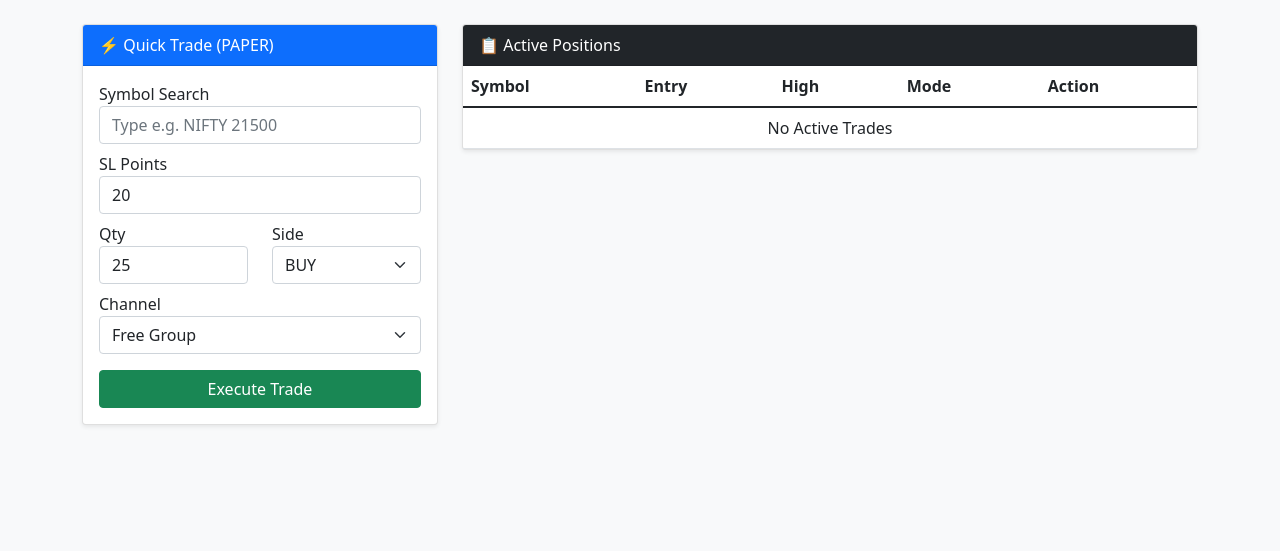
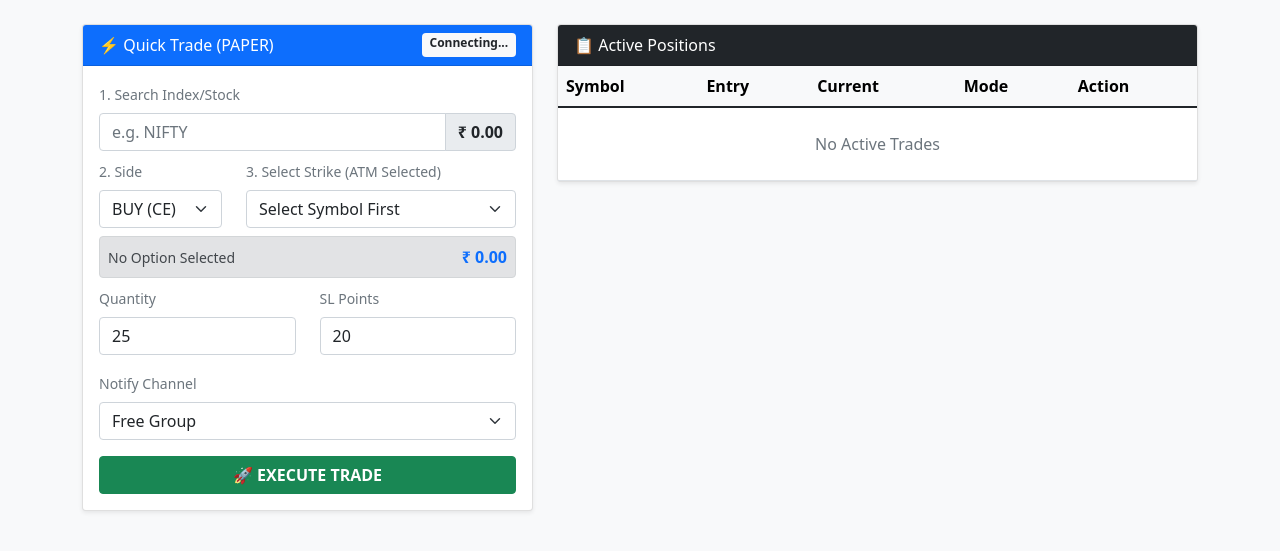
Before and after one commit to rajd1005/DhanAlgoWeb, a Flask app: page / in a window 1280 px wide. Shown: the part 56-607 px from the top of the page. Run offline with Flask 3, Linux system fonts and the light colour scheme.

Commit message:
Update index.html

```diff
--- a/templates/index.html
+++ b/templates/index.html
@@ -1,42 +1,63 @@
 {% extends "base.html" %}
 {% block content %}
 <div class="row">
-    <div class="col-md-4 mb-3">
+    <div class="col-md-5 mb-3">
         <div class="card shadow-sm">
-            <div class="card-header bg-primary text-white">⚡ Quick Trade ({{ mode }})</div>
+            <div class="card-header bg-primary text-white d-flex justify-content-between">
+                <span>⚡ Quick Trade ({{ mode }})</span>
+                <span id="apiStatus" class="badge bg-light text-dark">Connecting...</span>
+            </div>
             <div class="card-body">
                 <form action="/trade" method="POST" autocomplete="off">
 
-                    <div class="mb-2">
-                        <label>Symbol Search</label>
-                        <input type="text" id="symInput" class="form-control" placeholder="Type e.g. NIFTY 21500" required>
-                        <div id="suggestions" class="list-group position-absolute w-100" style="z-index:1000"></div>
+                    <div class="mb-2 position-relative">
+                        <label class="form-label text-muted small">1. Search Index/Stock</label>
+                        <div class="input-group">
+                            <input type="text" id="symInput" class="form-control" placeholder="e.g. NIFTY">
+                            <span class="input-group-text fw-bold" id="spotLtp">₹ 0.00</span>
+                        </div>
+                        <div id="suggestions" class="list-group position-absolute w-100 shadow" style="z-index:1000"></div>
 
-                        <input type="hidden" name="symbol" id="realSymbol">
-                        <input type="hidden" name="security_id" id="realSecId">
-                    </div>
-
-                    <div class="mb-2">
-                        <label>SL Points</label>
-                        <input type="number" name="sl" class="form-control" value="20" required>
+                        <input type="hidden" id="underlyingSymbol">
                     </div>
 
                     <div class="row mb-2">
-                        <div class="col">
-                            <label>Qty</label>
-                            <input type="number" name="qty" class="form-control" value="25">
+                        <div class="col-4">
+                            <label class="form-label text-muted small">2. Side</label>
+                            <select name="direction" id="sideSelect" class="form-select">
+                                <option value="BUY">BUY (CE)</option>
+                                <option value="SELL">SELL (PE)</option>
+                            </select>
                         </div>
-                        <div class="col">
-                            <label>Side</label>
-                            <select name="direction" class="form-select">
-                                <option value="BUY">BUY</option>
-                                <option value="SELL">SELL</option>
+                        <div class="col-8">
+                            <label class="form-label text-muted small">3. Select Strike (ATM Selected)</label>
+                            <select id="strikeSelect" class="form-select">
+                                <option value="">Select Symbol First</option>
                             </select>
                         </div>
                     </div>
 
+                    <div class="alert alert-secondary p-2 mb-2 d-flex justify-content-between align-items-center">
+                        <small id="optName">No Option Selected</small>
+                        <strong id="optLtp" class="text-primary">₹ 0.00</strong>
+                    </div>
+
+                    <input type="hidden" name="final_security_id" id="finalSecId">
+                    <input type="hidden" name="final_symbol_name" id="finalSymName">
+
+                    <div class="row mb-3">
+                        <div class="col">
+                            <label class="form-label text-muted small">Quantity</label>
+                            <input type="number" name="qty" class="form-control" value="25">
+                        </div>
+                        <div class="col">
+                            <label class="form-label text-muted small">SL Points</label>
+                            <input type="number" name="sl" class="form-control" value="20">
+                        </div>
+                    </div>
+
                     <div class="mb-3">
-                        <label>Channel</label>
+                        <label class="form-label text-muted small">Notify Channel</label>
                         <select name="channel" class="form-select">
                             {% for c in channels %}
                             <option value="{{ c }}">{{ c }}</option>
@@ -44,22 +65,22 @@
                         </select>
                     </div>
 
-                    <button class="btn btn-success w-100">Execute Trade</button>
+                    <button class="btn btn-success w-100 fw-bold">🚀 EXECUTE TRADE</button>
                 </form>
             </div>
         </div>
     </div>
 
-    <div class="col-md-8">
+    <div class="col-md-7">
         <div class="card shadow-sm">
             <div class="card-header bg-dark text-white">📋 Active Positions</div>
             <div class="table-responsive">
-                <table class="table table-hover mb-0">
-                    <thead>
+                <table class="table table-hover mb-0 align-middle">
+                    <thead class="table-light">
                         <tr>
                             <th>Symbol</th>
                             <th>Entry</th>
-                            <th>High</th>
+                            <th>Current</th>
                             <th>Mode</th>
                             <th>Action</th>
                         </tr>
@@ -67,7 +88,12 @@
                     <tbody>
                         {% for id, t in trades.items() %}
                         <tr>
-                            <td>{{ t.symbol }}<br><small class="text-muted">{{ t.direction }}</small></td>
+                            <td>
+                                <strong>{{ t.symbol }}</strong><br>
+                                <span class="badge bg-{{ 'success' if t.direction=='BUY' else 'danger' }}">
+                                    {{ t.direction }}
+                                </span>
+                            </td>
                             <td>{{ t.entry_price }}</td>
                             <td>{{ t.max_price }}</td>
                             <td>
@@ -77,12 +103,12 @@
                             </td>
                             <td>
                                 {% if t.mode == 'PAPER' %}
-                                <a href="/convert/{{ id }}" class="btn btn-sm btn-outline-danger">🚀 Go Live</a>
+                                <a href="/convert/{{ id }}" class="btn btn-sm btn-outline-danger">Go Live</a>
                                 {% endif %}
                             </td>
                         </tr>
                         {% else %}
-                        <tr><td colspan="5" class="text-center">No Active Trades</td></tr>
+                        <tr><td colspan="5" class="text-center text-muted py-4">No Active Trades</td></tr>
                         {% endfor %}
                     </tbody>
                 </table>
@@ -92,12 +118,23 @@
 </div>
 
 <script>
-    // Simple Auto-Complete Logic
     const inp = document.getElementById('symInput');
     const sugg = document.getElementById('suggestions');
-    const realSym = document.getElementById('realSymbol');
-    const realId = document.getElementById('realSecId');
+    const spotLabel = document.getElementById('spotLtp');
+    const underlyingSym = document.getElementById('underlyingSymbol');
 
+    const sideSel = document.getElementById('sideSelect');
+    const strikeSel = document.getElementById('strikeSelect');
+
+    const optName = document.getElementById('optName');
+    const optLtp = document.getElementById('optLtp');
+
+    const finalSecId = document.getElementById('finalSecId');
+    const finalSymName = document.getElementById('finalSymName');
+
+    let currentSpotPrice = 0;
+
+    // 1. Symbol Search & Spot LTP Fetch
     inp.addEventListener('input', async (e) => {
         const val = e.target.value;
         if(val.length < 2) { sugg.innerHTML = ''; return; }
@@ -107,17 +144,84 @@
 
         sugg.innerHTML = '';
         data.forEach(item => {
-            const a = document.createElement('a');
-            a.className = 'list-group-item list-group-item-action';
+            const a = document.createElement('button');
+            a.className = 'list-group-item list-group-item-action text-start';
             a.innerText = item.display;
-            a.onclick = () => {
+            a.type = "button";
+            a.onclick = async () => {
+                // Set UI
                 inp.value = item.symbol;
-                realSym.value = item.symbol;
-                realId.value = item.id;
+                underlyingSym.value = item.symbol;
                 sugg.innerHTML = '';
+
+                // Fetch Spot LTP
+                spotLabel.innerText = "Fetching...";
+                const priceRes = await fetch(`/api/ltp?id=${item.id}`);
+                const priceData = await priceRes.json();
+                currentSpotPrice = priceData.ltp;
+                spotLabel.innerText = `₹ ${currentSpotPrice}`;
+
+                // Trigger Option Chain Load
+                loadOptionChain();
             };
             sugg.appendChild(a);
         });
     });
+
+    // 2. Load Option Chain (Dropdown)
+    async function loadOptionChain() {
+        const sym = underlyingSym.value;
+        const dir = sideSel.value;
+
+        if (!sym || currentSpotPrice === 0) return;
+
+        strikeSel.innerHTML = '<option>Loading Chain...</option>';
+
+        const res = await fetch(`/api/options?symbol=${sym}&spot=${currentSpotPrice}&direction=${dir}`);
+        const strikes = await res.json();
+
+        strikeSel.innerHTML = '';
+
+        strikes.forEach(s => {
+            const opt = document.createElement('option');
+            opt.value = s.id; // Security ID of the Option
+            opt.text = `${s.strike} ${s.is_atm ? '(ATM)' : ''}`;
+            opt.dataset.name = s.name;
+
+            if (s.is_atm) opt.selected = true;
+
+            strikeSel.appendChild(opt);
+        });
+
+        // Trigger Option LTP Fetch for the selected one
+        updateOptionDetails();
+    }
+
+    // 3. Update Option LTP when Selection Changes
+    async function updateOptionDetails() {
+        const selectedOpt = strikeSel.options[strikeSel.selectedIndex];
+        if (!selectedOpt) return;
+
+        const secId = selectedOpt.value;
+        const name = selectedOpt.dataset.name;
+
+        optName.innerText = name;
+        optLtp.innerText = "₹ ...";
+
+        // Update Hidden Fields
+        finalSecId.value = secId;
+        finalSymName.value = name;
+
+        if (secId) {
+            const res = await fetch(`/api/option-ltp?id=${secId}`);
+            const data = await res.json();
+            optLtp.innerText = `₹ ${data.ltp}`;
+        }
+    }
+
+    // Event Listeners
+    sideSel.addEventListener('change', loadOptionChain); // Reload chain if Side changes (CE vs PE)
+    strikeSel.addEventListener('change', updateOptionDetails); // Fetch new LTP if Strike changes
+
 </script>
 {% endblock %}
```
